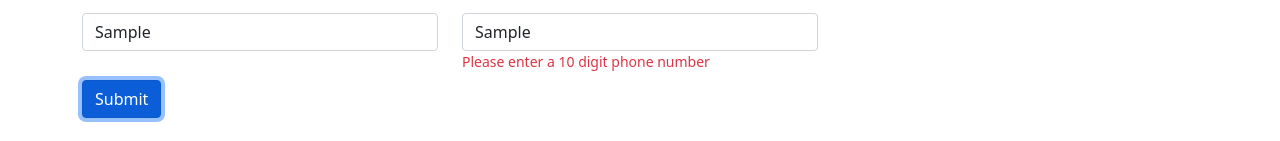
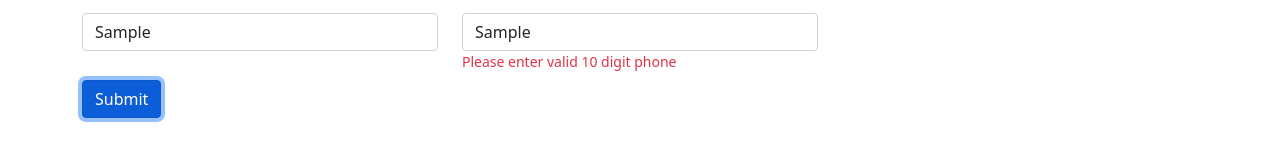
Before and after one commit to saikatmahapatra/hospital-app, an Angular app: page /hospital in a window 1280 px wide. Both pictures are taken after typing "Sample", "Sample" into the empty fields and a click on the button "Submit". Shown: the part 139-280 px from the top of the page. Built offline with nearby package versions, Linux system fonts and the light colour scheme; data requests are answered from the project's data file.

Commit message:
errors message splitted into error type

```diff
--- a/src/app/hospital-view/hospital-view.component.html
+++ b/src/app/hospital-view/hospital-view.component.html
@@ -6,11 +6,18 @@
             <div class="row">
                 <div class="form-group col-md-4">
                     <input type="text" name="hospitalname" [(ngModel)]="hospitalObj.hospitalname" formControlName="hospitalname" class="form-control" placeholder="Hospital Name">
-                    <div *ngIf="(hospitalname.invalid && (hospitalname.touched || formSubmitted))" class="text-danger small">Please enter hospital name (2-30 chars in length)</div>
+                    <div *ngIf="(hospitalname.invalid && (hospitalname.touched || formSubmitted))" class="text-danger small">
+                        <div *ngIf="hospitalname.errors.required">Please enter hospital name</div>
+                        <div *ngIf="hospitalname.errors.minlength">Hospital name must be minimum 2 chars</div>
+                        <div *ngIf="hospitalname.errors.maxlength">Hospital name should not exceed 30 chars</div>
+                    </div>
                 </div>
                 <div class="form-group col-md-4">
                     <input type="text" name="contactnumber" [(ngModel)]="hospitalObj.contactnumber" formControlName="contactnumber" class="form-control" placeholder="Hospital Phone">
-                    <div *ngIf="(contactnumber.invalid && (contactnumber.touched || formSubmitted))" class="text-danger small">Please enter a 10 digit phone number</div>
+                    <div *ngIf="(contactnumber.invalid && (contactnumber.touched || formSubmitted))" class="text-danger small">
+                        <div *ngIf="contactnumber.errors.required">Please enter hospital phone</div>
+                        <div *ngIf="contactnumber.errors.pattern">Please enter valid 10 digit phone</div>
+                    </div>
                 </div>
             </div>
             <button type="submit" class="my-2 btn btn-primary" (click)="addHospital(hospitalForm);" *ngIf="!isEdit">Submit</button>
```
